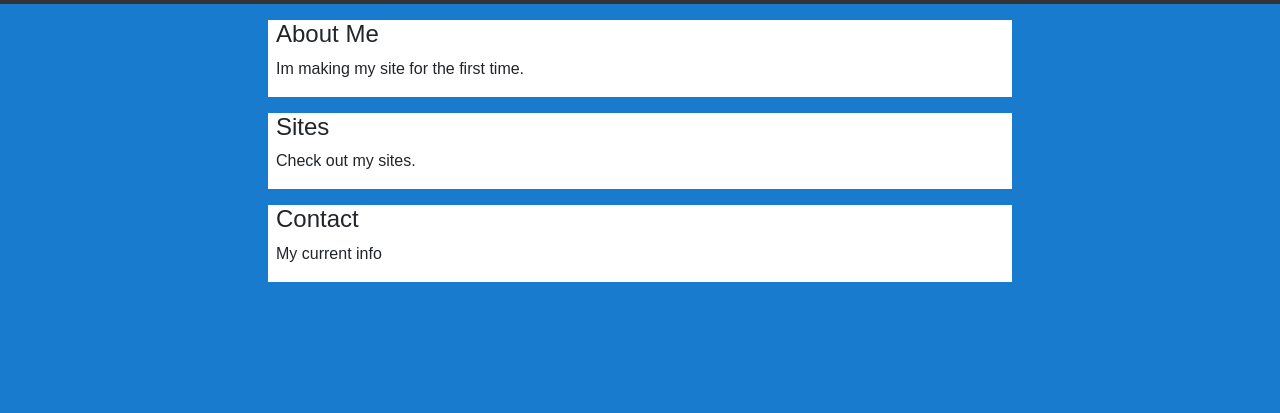
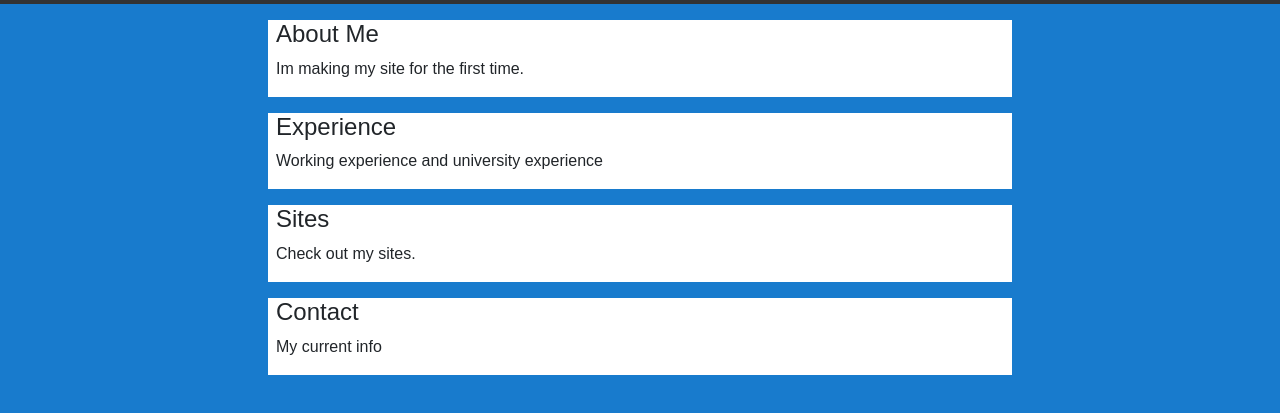
Before and after one commit to garciaesteban/garciaesteban.github.io, a plain HTML site: page index.html in a window 1280 px wide. Shown: the part 121-534 px from the top of the page. Drawn offline with nearby package versions, Linux system fonts and the light colour scheme.

Commit message:
Added experience to site

```diff
--- a/index.html
+++ b/index.html
@@ -27,6 +27,18 @@
           </div>
           <div class="row">
             <p class="ms-2">Im making my site for the first time.</p>
+          </div>
+        </div>
+      </div>
+    </div>
+    <div class="container-md">
+      <div class="d-flex justify-content-center mt-3">
+        <div class="col-8 bg-white about">
+          <div class="row">
+            <h4 class="ms-2">Experience</h4>
+          </div>
+          <div class="row">
+            <p class="ms-2">Working experience and university experience</p>
           </div>
         </div>
       </div>
```
